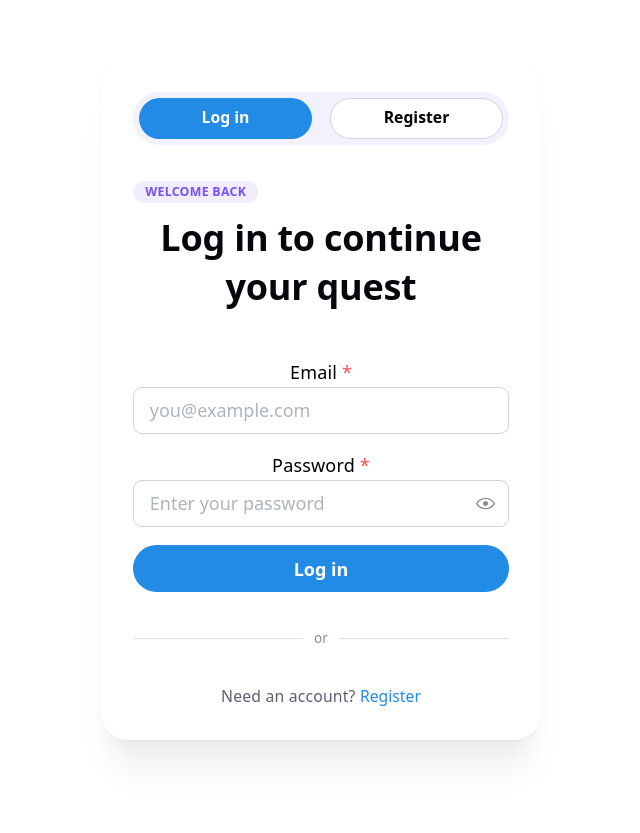
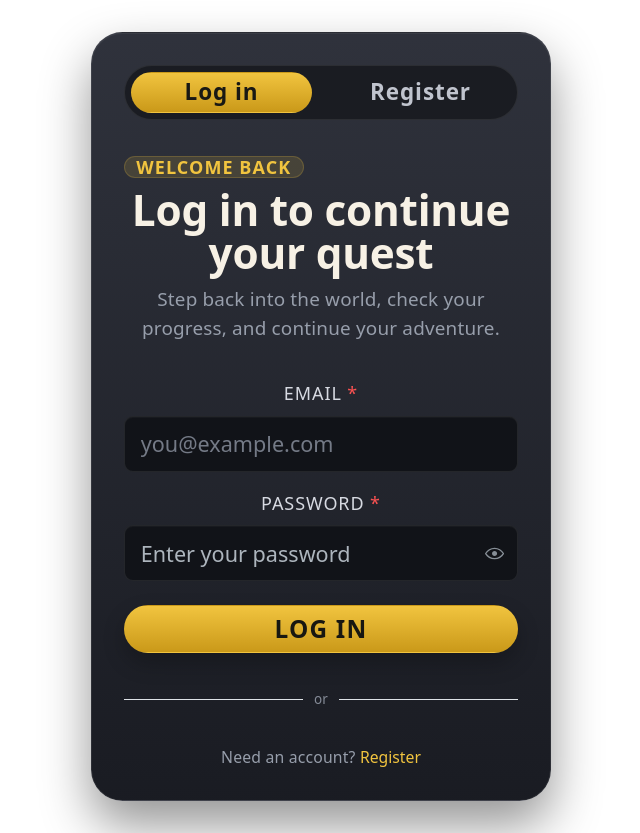
Before and after one commit to MarkDavidovich/ai-quest, a React (Vite) app in the folder frontend/: page / in a window 1280 px wide. Shown: the whole page, without its empty margins (319-959 px from the left). Before the commit the page ends 800 px from the top, so only its background shows below. Built offline with nearby package versions, Linux system fonts and the light colour scheme; a web font is replaced by a local one.

Commit message:
refactor: Revamp AuthPage UI with a new dark theme, refined component styles, and remove the terms and conditions field.

```diff
--- a/frontend/src/pages/AuthPage/AuthPage.jsx
+++ b/frontend/src/pages/AuthPage/AuthPage.jsx
@@ -3,7 +3,6 @@ import {
   Anchor,
   Badge,
   Button,
-  Checkbox,
   Divider,
   Group,
   Paper,
@@ -21,7 +20,8 @@ const AUTH_COPY = {
   login: {
     badge: "Welcome back",
     title: "Log in to continue your quest",
-    description: "",
+    description:
+      "Step back into the world, check your progress, and continue your adventure.",
     submitLabel: "Log in",
     switchPrompt: "Need an account?",
     switchLabel: "Register",
@@ -29,7 +29,8 @@ const AUTH_COPY = {
   register: {
     badge: "New here",
     title: "Create your account",
-    description: "",
+    description:
+      "Build your hero profile and get ready to start your first quest.",
     submitLabel: "Create account",
     switchPrompt: "Already have an account?",
     switchLabel: "Log in",
@@ -53,7 +54,6 @@ const AuthPage = () => {
       confirmPassword: "",
       firstName: "",
       lastName: "",
-      terms: false,
     },
     validate: {
       email: (value) =>
@@ -65,11 +65,13 @@ const AuthPage = () => {
           ? "Passwords do not match"
           : null,
       firstName: (value) =>
-        isRegisterMode && value.trim().length === 0 ? "First name is required" : null,
+        isRegisterMode && value.trim().length === 0
+          ? "First name is required"
+          : null,
       lastName: (value) =>
-        isRegisterMode && value.trim().length === 0 ? "Last name is required" : null,
-      // terms: (value) =>
-      //   isRegisterMode && !value ? "You need to accept the terms" : null,
+        isRegisterMode && value.trim().length === 0
+          ? "Last name is required"
+          : null,
     },
   });
 
@@ -79,24 +81,19 @@ const AuthPage = () => {
 
     try {
       if (isRegisterMode) {
-        const result = await register(
+        await register(
           values.email,
           values.password,
           values.firstName,
-          values.lastName
+          values.lastName,
         );
-        console.log("Registration successful:", result);
-        // Switch to login mode after successful registration
         setMode("login");
         form.reset();
         alert("Registration successful! Please log in.");
       } else {
-        const result = await login(values.email, values.password);
-        console.log("Login successful:", result);
-        // No need for window.location.reload() since context state change will trigger re-render
+        await login(values.email, values.password);
       }
     } catch (err) {
-      console.error(`${mode} error:`, err);
       setError(err.message || "An error occurred. Please try again.");
     } finally {
       setLoading(false);
@@ -106,11 +103,12 @@ const AuthPage = () => {
   return (
     <section className={style.page}>
       <div className={style.layout}>
-        <Paper className={style.formPanel} radius="24px" shadow="xl">
+        <Paper className={style.formPanel} radius="28px" shadow="xl">
           <Stack gap="xl">
             <Group grow className={style.modeSwitch}>
               <Button
-                variant={mode === "login" ? "filled" : "default"}
+                className={style.modeButton}
+                variant={mode === "login" ? "filled" : "subtle"}
                 radius="xl"
                 onClick={() => {
                   setMode("login");
@@ -120,7 +118,8 @@ const AuthPage = () => {
                 Log in
               </Button>
               <Button
-                variant={mode === "register" ? "filled" : "default"}
+                className={style.modeButton}
+                variant={mode === "register" ? "filled" : "subtle"}
                 radius="xl"
                 onClick={() => {
                   setMode("register");
@@ -132,7 +131,7 @@ const AuthPage = () => {
             </Group>
 
             <Stack gap="xs">
-              <Badge variant="light" color="violet" radius="xl" w="fit-content">
+              <Badge className={style.badge} radius="xl" w="fit-content">
                 {copy.badge}
               </Badge>
               <Title order={2} className={style.formTitle}>
@@ -144,14 +143,15 @@ const AuthPage = () => {
             <form onSubmit={handleSubmit}>
               <Stack gap="md">
                 {error && (
-                  <Text color="red" size="sm" ta="center">
+                  <Text className={style.errorText} ta="center">
                     {error}
                   </Text>
                 )}
 
                 {isRegisterMode && (
-                  <Group grow>
+                  <Group grow className={style.nameRow}>
                     <TextInput
+                      className={style.field}
                       label="First Name"
                       placeholder="John"
                       size="md"
@@ -160,6 +160,7 @@ const AuthPage = () => {
                       {...form.getInputProps("firstName")}
                     />
                     <TextInput
+                      className={style.field}
                       label="Last Name"
                       placeholder="Doe"
                       size="md"
@@ -171,6 +172,7 @@ const AuthPage = () => {
                 )}
 
                 <TextInput
+                  className={style.field}
                   label="Email"
                   placeholder="you@example.com"
                   size="md"
@@ -179,6 +181,7 @@ const AuthPage = () => {
                   {...form.getInputProps("email")}
                 />
                 <PasswordInput
+                  className={style.field}
                   label="Password"
                   placeholder="Enter your password"
                   size="md"
@@ -188,8 +191,8 @@ const AuthPage = () => {
                 />
 
                 {isRegisterMode && (
-                  <>
                   <PasswordInput
+                    className={style.field}
                     label="Confirm password"
                     placeholder="Repeat your password"
                     size="md"
@@ -197,10 +200,10 @@ const AuthPage = () => {
                     required
                     {...form.getInputProps("confirmPassword")}
                   />
-                  </>
                 )}
 
                 <Button
+                  className={style.submitButton}
                   type="submit"
                   size="md"
                   radius="xl"
@@ -212,16 +215,20 @@ const AuthPage = () => {
               </Stack>
             </form>
 
-            <Divider label="or" labelPosition="center" />
+            <Divider
+              className={style.divider}
+              label="or"
+              labelPosition="center"
+            />
 
             <Text ta="center" size="sm" className={style.switchText}>
               {copy.switchPrompt}{" "}
               <Anchor
+                className={style.switchLink}
                 component="button"
                 type="button"
                 onClick={() => {
-                  const newMode = isRegisterMode ? "login" : "register";
-                  setMode(newMode);
+                  setMode(isRegisterMode ? "login" : "register");
                   setError(null);
                 }}
               >
--- a/frontend/src/pages/AuthPage/AuthPage.module.css
+++ b/frontend/src/pages/AuthPage/AuthPage.module.css
@@ -7,35 +7,147 @@
 }
 
 .layout {
-  width: min(440px, 100%);
+  width: min(460px, 100%);
 }
 
 .formPanel {
   padding: 32px;
   display: flex;
   align-items: center;
-  background: rgba(255, 255, 255, 0.88);
-  backdrop-filter: blur(18px);
+  background:
+    linear-gradient(180deg, rgba(43, 46, 56, 0.98) 0%, rgba(21, 23, 30, 0.98) 100%);
+  border: 1px solid rgba(255, 255, 255, 0.08);
+  box-shadow:
+    0 24px 50px rgba(0, 0, 0, 0.42),
+    inset 0 1px 0 rgba(255, 255, 255, 0.05);
 }
 
 .modeSwitch {
   padding: 6px;
   border-radius: 999px;
-  background: #f4f1ff;
+  background: #1a1c22;
+  border: 1px solid rgba(255, 255, 255, 0.08);
+}
+
+.modeButton {
+  color: #d6d8df;
+  font-size: 1.25rem;
+  letter-spacing: 0.04em;
+}
+
+.modeButton[data-variant="filled"] {
+  background: linear-gradient(180deg, #f1c43f 0%, #ca9919 100%);
+  color: #191814;
+}
+
+.modeButton[data-variant="subtle"] {
+  background: transparent;
+  color: #c0c4ce;
+}
+
+.badge {
+  background: rgba(241, 196, 63, 0.14);
+  color: #f1c43f;
+  border: 1px solid rgba(241, 196, 63, 0.2);
+  font-size: 1rem;
+  letter-spacing: 0.06em;
+  text-transform: uppercase;
 }
 
 .formTitle {
   margin: 0;
-  font-size: 2rem;
+  font-size: 2.35rem;
+  line-height: 1;
+  color: #f7f1e5;
 }
 
 .formDescription {
-  color: #625b71;
-  line-height: 1.6;
+  color: #979eab;
+  line-height: 1.55;
+  font-size: 1.05rem;
+}
+
+.nameRow {
+  gap: 16px;
+}
+
+.field :global(.mantine-InputWrapper-label) {
+  margin-bottom: 8px;
+  color: #d7dae2;
+  font-size: 1rem;
+  letter-spacing: 0.05em;
+  text-transform: uppercase;
+}
+
+.field :global(.mantine-Input-input),
+.field :global(.mantine-PasswordInput-input) {
+  min-height: 56px;
+  background: #111318;
+  border: 1px solid rgba(255, 255, 255, 0.08);
+  color: #f4f5f7;
+  font-size: 1.2rem;
+  box-shadow: inset 0 1px 0 rgba(255, 255, 255, 0.03);
+}
+
+.field :global(.mantine-Input-input::placeholder),
+.field :global(.mantine-PasswordInput-input::placeholder) {
+  color: #747a86;
+}
+
+.field :global(.mantine-Input-input:focus),
+.field :global(.mantine-PasswordInput-input:focus) {
+  border-color: rgba(241, 196, 63, 0.45);
+  box-shadow: 0 0 0 2px rgba(241, 196, 63, 0.14);
+}
+
+.field :global(.mantine-Input-section),
+.field :global(.mantine-PasswordInput-innerInput) {
+  color: #f4f5f7;
+}
+
+.field :global(.mantine-InputWrapper-error) {
+  margin-top: 6px;
+  color: #ff9c9c;
+  font-size: 0.92rem;
+}
+
+.submitButton {
+  margin-top: 6px;
+  background: linear-gradient(180deg, #f1c43f 0%, #ca9919 100%);
+  color: #181711;
+  box-shadow: 0 10px 22px rgba(0, 0, 0, 0.24);
+  font-size: 1.35rem;
+  letter-spacing: 0.05em;
+  text-transform: uppercase;
+}
+
+.submitButton:hover {
+  filter: brightness(1.03);
+}
+
+.errorText {
+  padding: 10px 12px;
+  border-radius: 12px;
+  background: rgba(175, 34, 34, 0.16);
+  border: 1px solid rgba(255, 109, 109, 0.18);
+  color: #ffadad;
+}
+
+.divider {
+  color: #858b97;
+}
+
+.divider :global(.mantine-Divider-label) {
+  color: #858b97;
 }
 
 .switchText {
-  color: #625b71;
+  color: #979eab;
+}
+
+.switchLink {
+  color: #f1c43f;
+  font-size: inherit;
 }
 
 @media (max-width: 960px) {
@@ -53,8 +165,16 @@
     padding: 12px;
   }
 
+  .layout {
+    width: 100%;
+  }
+
   .formPanel {
     padding: 22px;
     border-radius: 24px;
   }
+
+  .nameRow {
+    gap: 12px;
+  }
 }
```
Lines whose indentation alone changed are shown as unchanged.
